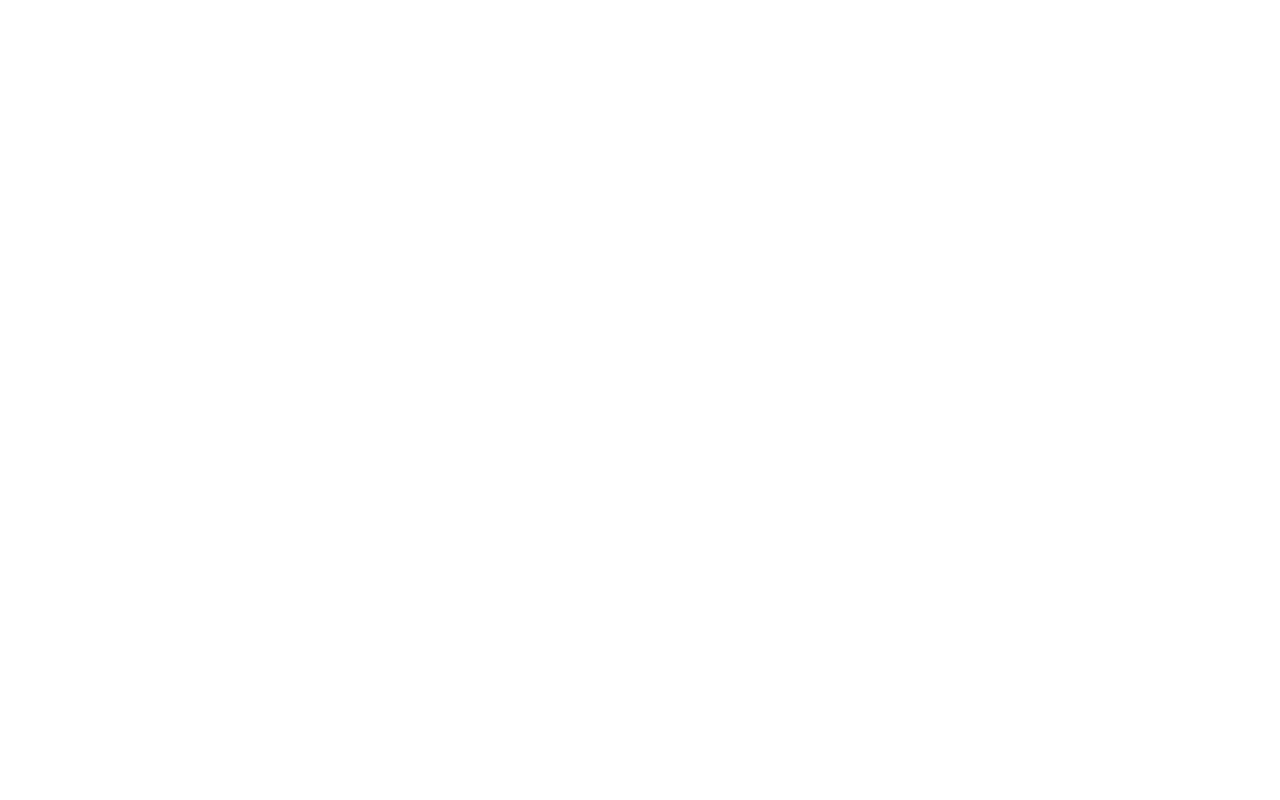
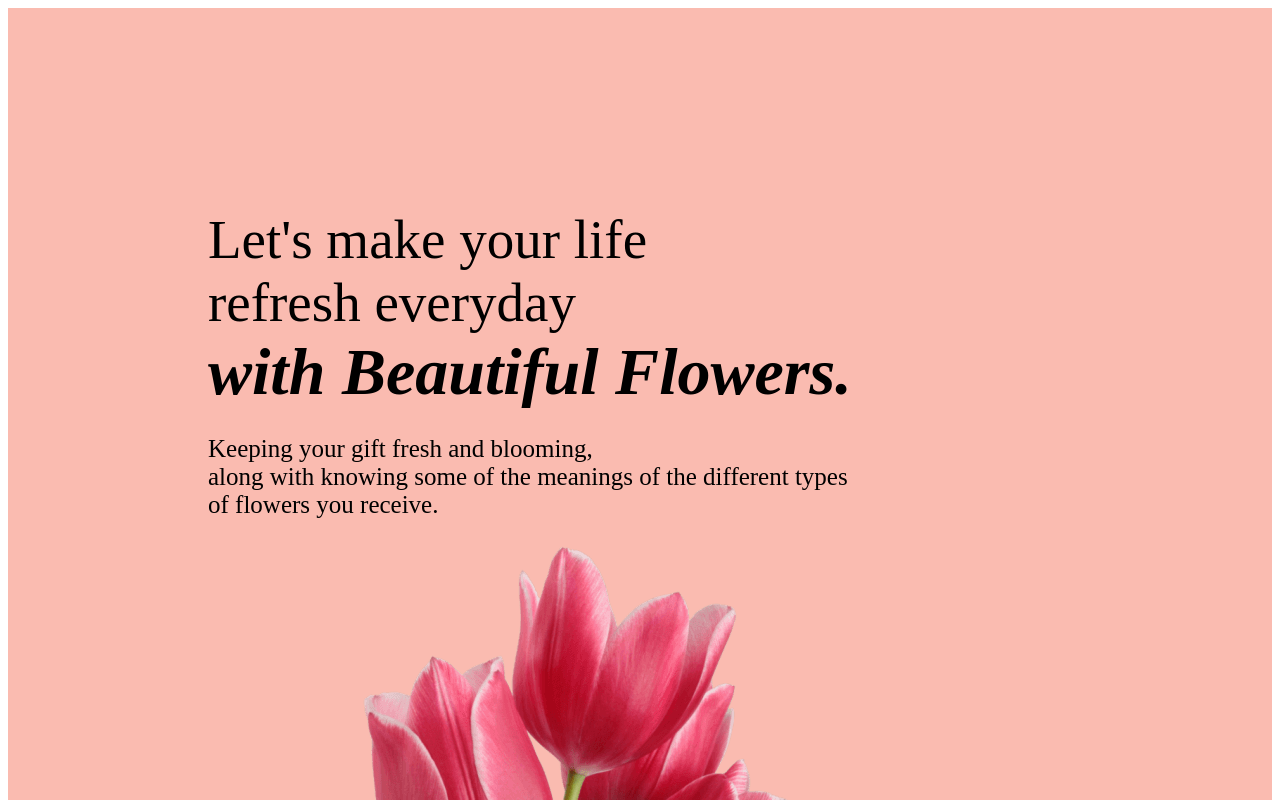
Before and after one commit to rehemanabir/ASSINMENT-FLOWER-SHOP, a plain HTML site: page index.html in a window 1280 px wide. Shown: the top 800 px of the page. Drawn offline with Linux system fonts and the light colour scheme.

Commit message:
letest project

```diff
--- a/index.html
+++ b/index.html
@@ -8,6 +8,17 @@
 </head>
 <body>
     <header>
+            <div class="flower"
+
+                <h1 class="flower">
+                Let's make your life <br> refresh everyday <br> <i><strong style="font-size: larger;">with Beautiful Flowers.</strong></i>
+               </h1>
+               <p style="font-size: 25px;">
+                Keeping your gift fresh and blooming, <br>along with knowing some of the meanings of the different types <br> of flowers you receive.
+            </p>
+            <img src="Flower Asset/pngwing 10.png" alt="flower">
+
+        </div>
 
     </header>
     <main>
--- a/styles.css/my styles.css
+++ b/styles.css/my styles.css
@@ -0,0 +1,11 @@
+.flower{
+    text-emphasis: 1200px;
+    background-color:rgb(250, 187, 176);
+    margin: 0px;
+    padding: 200px 0 365px 200px;
+
+    border: 10px;
+    font-size: 55px;
+    display: block;
+
+}
```
